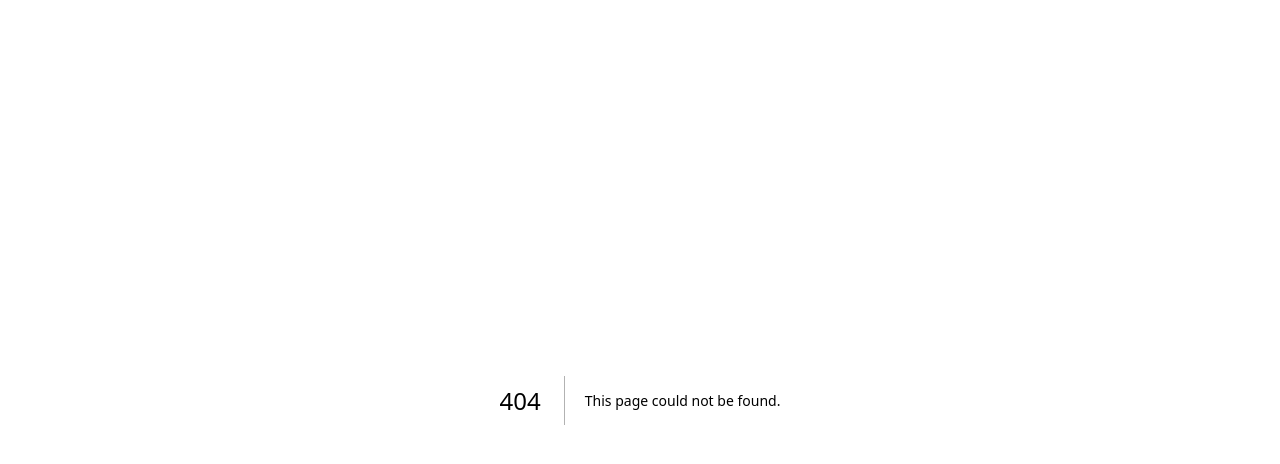
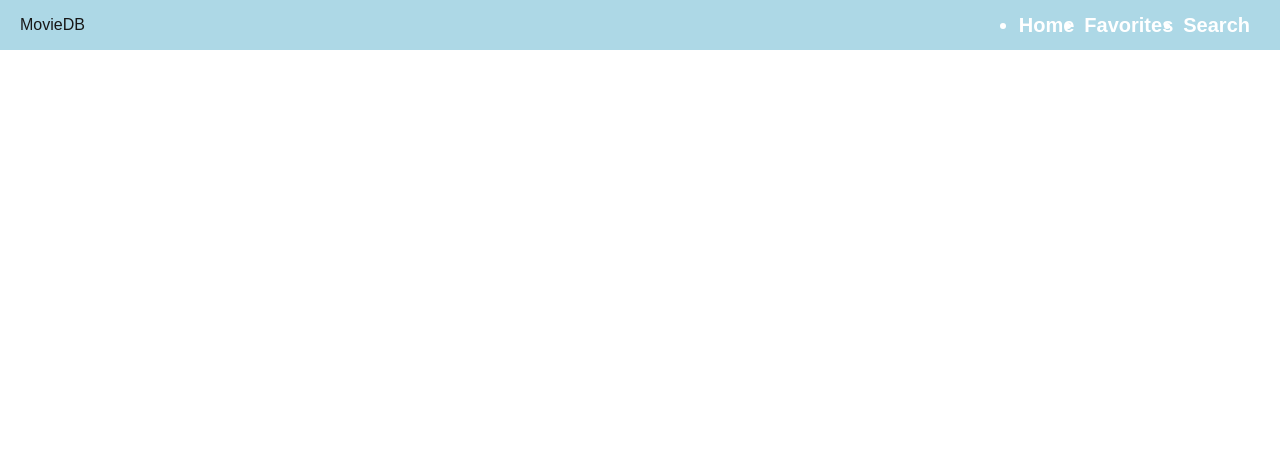
Before and after one commit to MohammedKhalidMahmoud/Movies-App, a Next.js app in the folder my-next-app/: page /Navbar in a window 1280 px wide. Before the commit this address had no page. Shown: the top 464 px of the page. Built offline with nearby package versions, Linux system fonts and the light colour scheme.

Commit message:
add loading apinner globally

```diff
--- /dev/null
+++ b/my-next-app/src/app/(components)/Navbar/page.tsx
@@ -0,0 +1,20 @@
+
+"use client";
+
+import Link from "next/link";
+import styles from "./navbar.module.css";
+
+export default function Navbar() {
+  return (
+    <nav className="bg-lightblue flex justify-content-space-between h-50 items-center fixed w-full z-10 px-20">
+      <div className={styles.logo}>
+        <Link href="/">MovieDB</Link>
+      </div>
+      <ul className="flex">
+        <li className="decoration-none mr-10 font-20 text-white bold"><Link href="/">Home</Link></li>
+        <li className="decoration-none mr-10 font-20 text-white bold"><Link href="/Favorites">Favorites</Link></li>
+        <li className="decoration-none mr-10 font-20 text-white bold"><Link href="/search">Search</Link></li>
+      </ul>
+    </nav>
+  );
+}
--- a/my-next-app/src/app/globals.css
+++ b/my-next-app/src/app/globals.css
@@ -3272,3 +3272,45 @@ a {
         width:25%;
     }
 }
+
+
+.lds-hourglass,
+.lds-hourglass:after {
+  box-sizing: border-box;
+}
+.lds-hourglass {
+  display: inline-block;
+  position: absolute;
+  top:50%;
+  left:50%;
+  transform: translate(-50%,-50%);
+  /* background-color:blue; */
+  width: 80px;
+  height: 80px;
+}
+.lds-hourglass:after {
+    /* background-color: blue; */
+  content: " ";
+  display: block;
+  border-radius: 50%;
+  width: 0;
+  height: 0;
+  margin: 8px;
+  box-sizing: border-box;
+  border: 32px solid currentColor;
+  border-color: currentColor transparent currentColor transparent;
+  animation: lds-hourglass 1.2s infinite;
+}
+@keyframes lds-hourglass {
+  0% {
+    transform: rotate(0);
+    animation-timing-function: cubic-bezier(0.55, 0.055, 0.675, 0.19);
+  }
+  50% {
+    transform: rotate(900deg);
+    animation-timing-function: cubic-bezier(0.215, 0.61, 0.355, 1);
+  }
+  100% {
+    transform: rotate(1800deg);
+  }
+}
--- a/my-next-app/src/app/page.tsx
+++ b/my-next-app/src/app/page.tsx
@@ -3,6 +3,7 @@
 import axios from "axios";
 import CardList from "./(components)/CardList/page";
 import { Movie } from '@/interfaces/movieInterface';
+import Navbar from "./(components)/Navbar/page";
 
 function search(){
   // e.preventDefault();
@@ -46,8 +47,8 @@ export default async function Home() {
 
 
     <main>
-
-      <CardList movies={movies} />
+      <Navbar />
+      <CardList movies={movies} className="mt-20"/>
     </main>
     </>
 
```
Also changed, not shown: my-next-app/src/app/(components)/Card/page.tsx (+22 -22 lines), my-next-app/src/app/carddetails/[cardId]/page.tsx (+29 -26 lines), my-next-app/src/app/loading.tsx (added, +7 -0 lines), my-next-app/src/app/search/page.tsx (+51 -22 lines), my-next-app/src/app/(components)/Navbar/navbar.module.css (added).
